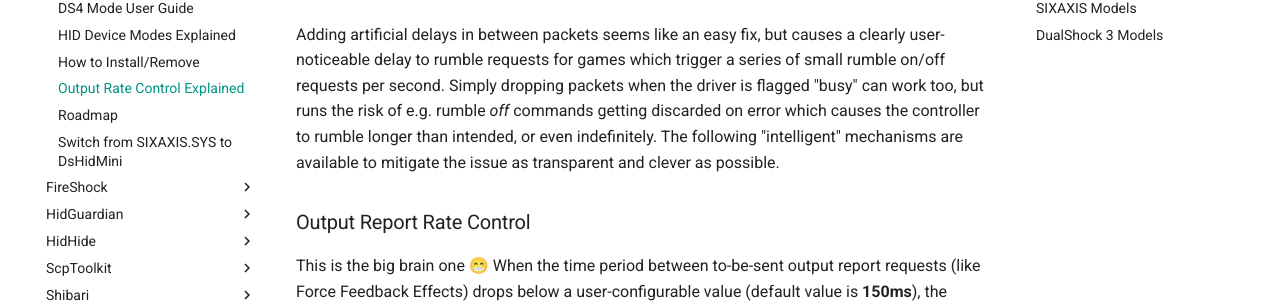
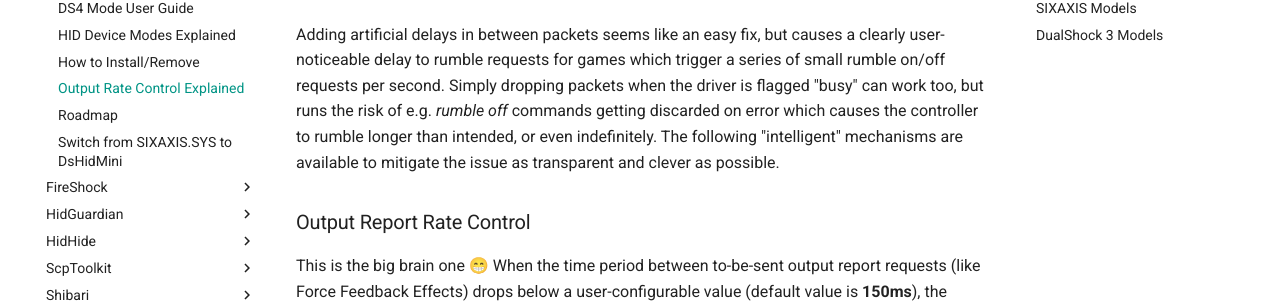
Before and after one commit to nefarius/ViGEm.github.io, an MkDocs documentation site: the page built from docs/projects/DsHidMini/Output-Rate-Control-Explained.md, in a window 1280 px wide and 900 px high, scrolled down 462 px. Shown: the part 235-538 px from the top of the window. Built offline with MkDocs 1.6.1 and Material for MkDocs 9.7.7, drawn with Linux system fonts in a browser that asks for light colours; comment, search, counter and statistics services are not loaded.

Commit message:
Unified formatting

```diff
--- a/docs/projects/DsHidMini/Output-Rate-Control-Explained.md
+++ b/docs/projects/DsHidMini/Output-Rate-Control-Explained.md
@@ -9,7 +9,7 @@ Certain revisions (meaning: the same model has been reworked slightly over time
 
 ## How
 
-Adding artificial delays in between packets seems like an easy fix, but causes a clearly user-noticeable delay to rumble requests for games which trigger a series of small rumble on/off requests per second. Simply dropping packets when the driver is flagged "busy" can work too, but runs the risk of e.g. rumble *off* commands getting discarded on error which causes the controller to rumble longer than intended, or even indefinitely. The following "intelligent" mechanisms are available to mitigate the issue as transparent and clever as possible.
+Adding artificial delays in between packets seems like an easy fix, but causes a clearly user-noticeable delay to rumble requests for games which trigger a series of small rumble on/off requests per second. Simply dropping packets when the driver is flagged "busy" can work too, but runs the risk of e.g. *rumble off* commands getting discarded on error which causes the controller to rumble longer than intended, or even indefinitely. The following "intelligent" mechanisms are available to mitigate the issue as transparent and clever as possible.
 
 ### Output Report Rate Control
 
```
